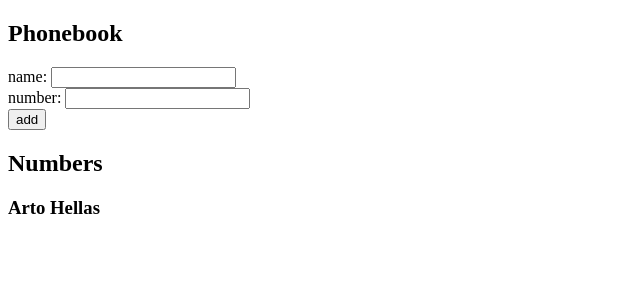
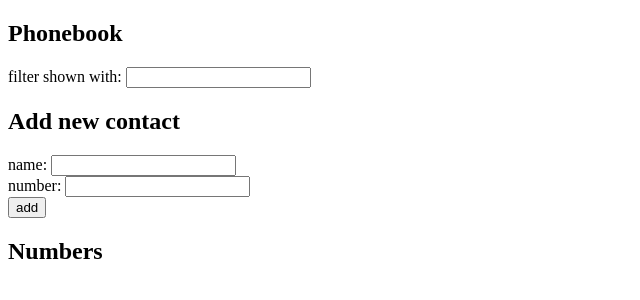
Before and after one commit to Jeeere/fullstack, a React (Create React App) app in the folder osa2/puhelinluettelo/: page / in a window 1280 px wide. Shown: the top 300 px of the page, without its empty margins (0-640 px from the left). Built offline with nearby package versions, Linux system fonts and the light colour scheme.

Commit message:
Add exercise 2.9

```diff
--- a/osa2/puhelinluettelo/src/App.js
+++ b/osa2/puhelinluettelo/src/App.js
@@ -1,23 +1,33 @@
 import { useState } from "react";
 
 const App = () => {
-  const [persons, setPersons] = useState([{ name: "Arto Hellas" }]);
+  const [persons, setPersons] = useState([]);
   const [newName, setNewName] = useState("");
   const [newPhone, setNewPhone] = useState("");
+  const [newFilter, setNewFilter] = useState("");
+  const [filteredPersons, setFilteredPersons] = useState([]);
 
   const handleNameChange = (event) => {
-    console.log(`Name: ${event.target.value}`);
+    // console.log(`Name: ${event.target.value}`);
     setNewName(event.target.value);
   };
 
   const handlePhoneChange = (event) => {
-    console.log(`Phone: ${event.target.value}`);
+    // console.log(`Phone: ${event.target.value}`);
     setNewPhone(event.target.value);
+  };
+
+  const handleFilterChange = (event) => {
+    setNewFilter(event.target.value);
+    // console.log(`Filter: ${event.target.value}`);
+    setFilteredPersons(
+      persons.filter((person) => person.name.toLowerCase().includes(event.target.value.toLowerCase()))
+    );
   };
 
   const addPerson = (event) => {
     event.preventDefault();
-    console.log("button clicked", event.target);
+    // console.log("button clicked", event.target);
     if (persons.some((e) => e.name === newName)) {
       alert(`${newName} is already added to phonebook`);
     } else {
@@ -30,6 +40,11 @@ const App = () => {
   return (
     <div>
       <h2>Phonebook</h2>
+      <div>
+        filter shown with:{" "}
+        <input value={newFilter} onChange={handleFilterChange} />
+      </div>
+      <h2>Add new contact</h2>
       <form onSubmit={addPerson}>
         <div>
           name: <input value={newName} onChange={handleNameChange} />
@@ -42,7 +57,7 @@ const App = () => {
         </div>
       </form>
       <h2>Numbers</h2>
-      {persons.map((person) => (
+      {filteredPersons.map((person) => (
         <h3 key={person.name}>
           {person.name} {person.number}
         </h3>
```
